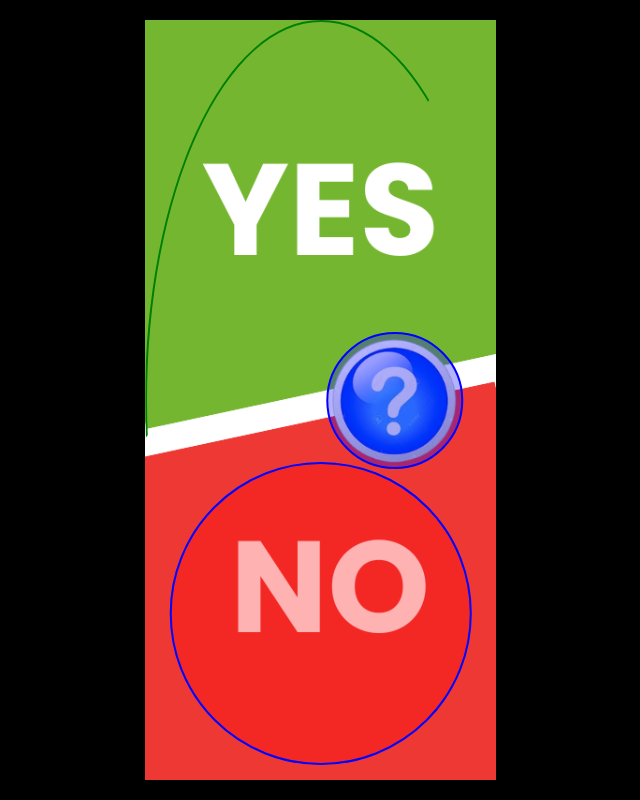
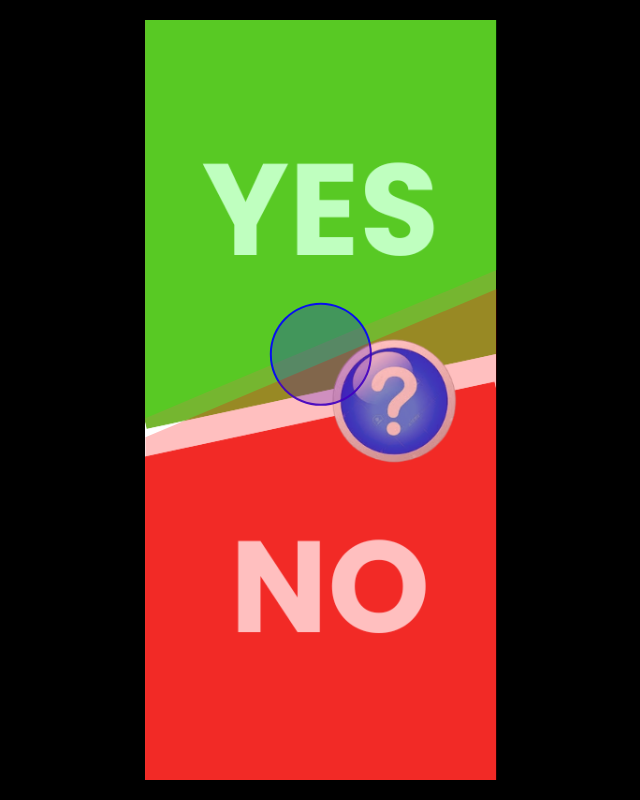
Before and after one commit to toddmcc79-png/voice-aid, a React (Vite) app: page / in a window 1280 px wide. Shown: the whole page, without its empty margins (319-959 px from the left). Built offline with nearby package versions, Linux system fonts and the light colour scheme.

Commit message:
added app icons

```diff
--- a/src/App.jsx
+++ b/src/App.jsx
@@ -208,33 +208,38 @@ const styles = {
   yesZone: {
   position: "absolute",
   inset: 0,
-  clipPath: "polygon(0 0, 100% 0, 0 55%)",
-  borderRadius: "50%",
-  border: "2px solid green",
+  // green region above diagonal (with a little margin away from the white stripe)
+  clipPath: "polygon(0% 0%, 100% 0%, 100% 32.9%, 0% 52.4%)",
+
+  // DEBUG: visible overlay (shows the actual tappable shape)
+  backgroundColor: "rgba(0, 255, 0, 0.25)",
+  outline: "2px solid rgba(0, 255, 0, 0.9)",
+},
+
+noZone: {
+  position: "absolute",
+  inset: 0,
+  // red region below diagonal (with a little margin away from the white stripe)
+  clipPath: "polygon(0% 54.9%, 100% 35.4%, 100% 100%, 0% 100%)",
+
+  // DEBUG: visible overlay
+  backgroundColor: "rgba(255, 0, 0, 0.25)",
+  outline: "2px solid rgba(255, 0, 0, 0.9)",
 },
 
 mainZone: {
   position: "absolute",
-  top: "41%",
-  left: "71%",
-  transform: "translateX(-50%)",
-  width: "38%",
+  // Center this over the blue button; tweak these while you can see the border
+  top: "44%",
+  left: "50%",
+  transform: "translate(-50%, -50%)",
+
+  width: "28%",
   aspectRatio: "1 / 1",
   borderRadius: "50%",
-  backgroundColor: "rgba(0,0,255,0.3)",
-  border: "2px solid blue",
+
+  // DEBUG: visible circle
+  backgroundColor: "rgba(0, 0, 255, 0.25)",
+  border: "2px solid rgba(0, 0, 255, 0.9)",
 },
-
-noZone: {
-  position: "absolute",
-  bottom: "2%",
-  left: "50%",
-  transform: "translateX(-50%)",
-  width: "85%",
-  aspectRatio: "1 / 1",
-  borderRadius: "50%",
-  backgroundColor: "rgba(255,0,0,0.3)",
-  border: "2px solid blue",
-},
-
 };
```
